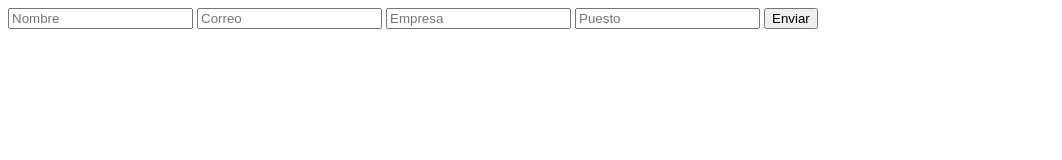
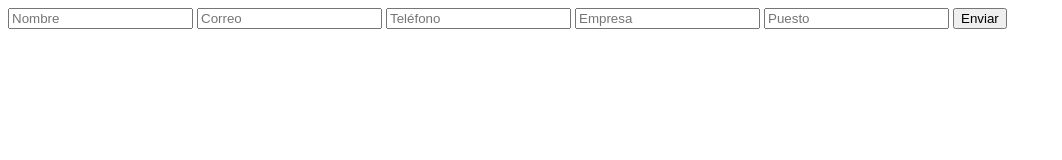
Before and after one commit to deyac-radiadores/solicitud-catalogo-digital-ok, a website: page public/index.html in a window 1280 px wide. Shown: the whole page, without its empty margins (0-1062 px from the left). Drawn offline with Linux system fonts and the light colour scheme.

Commit message:
Se agrega numero de contacto

```diff
--- a/public/index.html
+++ b/public/index.html
@@ -8,6 +8,7 @@
   <form id="formCatalogo">
     <input name="nombre" placeholder="Nombre" required />
     <input name="correo" placeholder="Correo" type="email" required />
+    <input name="telefono" placeholder="Teléfono" type="tel" required />
     <input name="empresa" placeholder="Empresa" />
     <input name="puesto" placeholder="Puesto">
     <button type="submit">Enviar</button>
```
